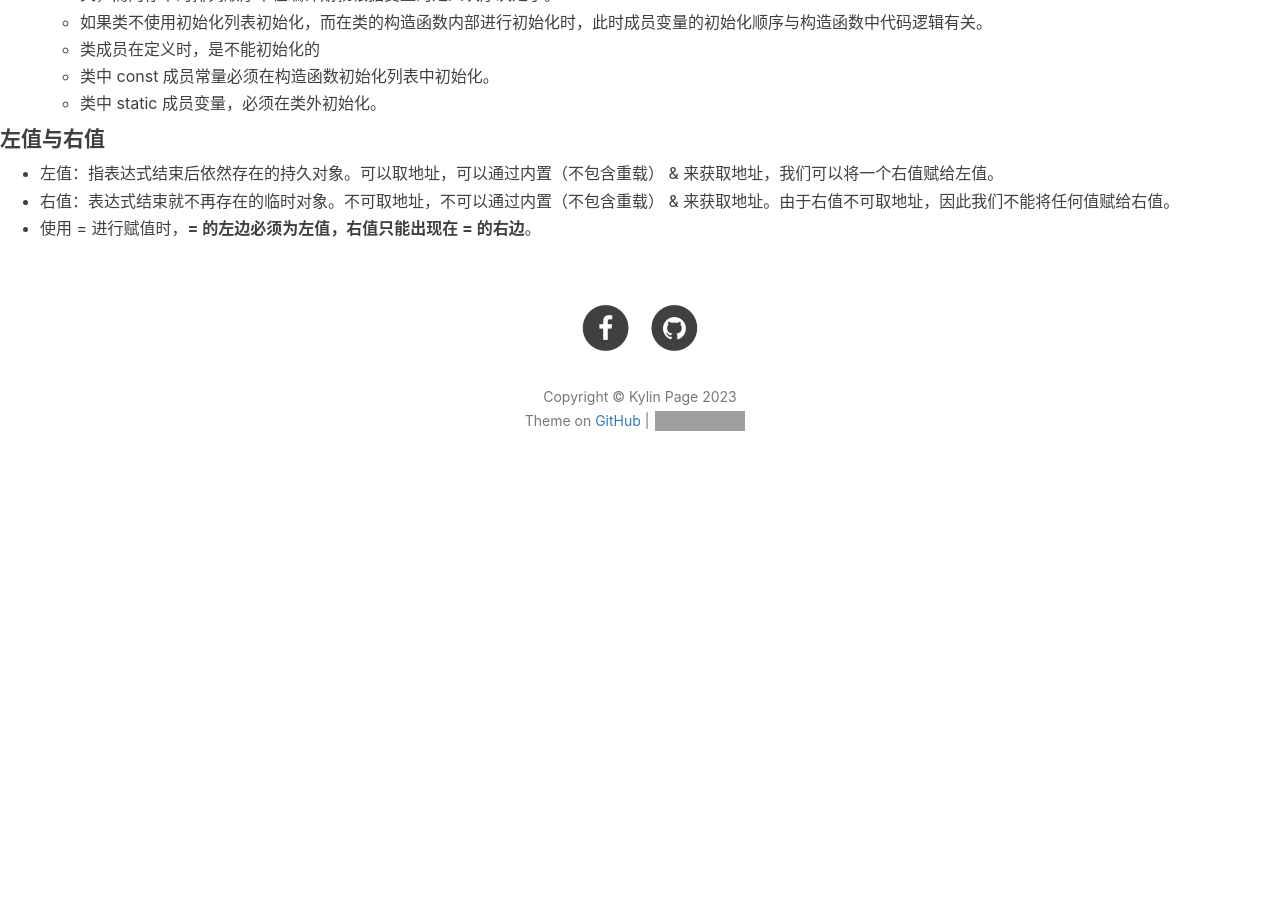
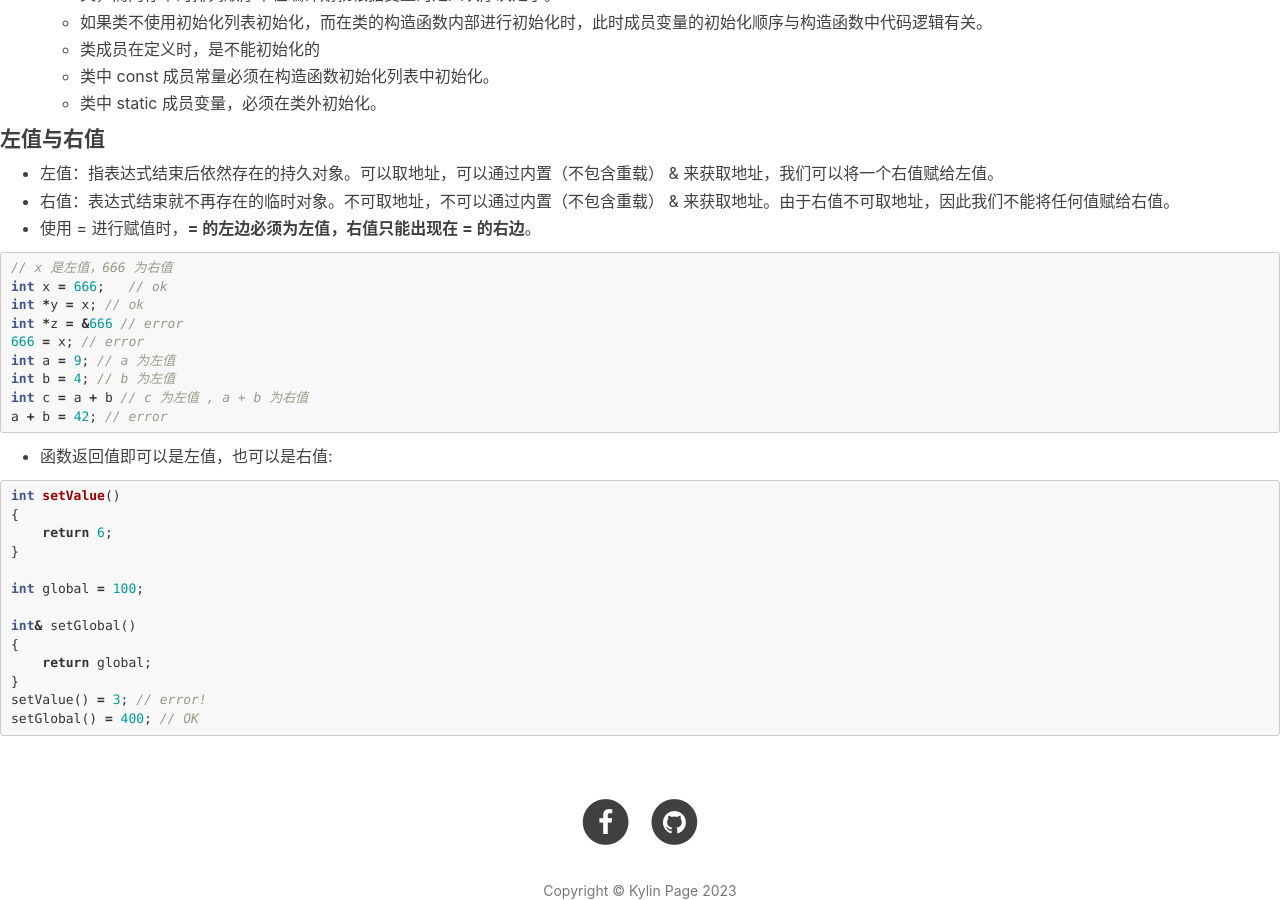
Before and after one commit to KylinC/KylinC.github.io, a Jekyll site: the page built from _posts/2023-04-13-Cpp8good.md, in a window 1280 px wide and 900 px high, scrolled down 4338 px. Built offline with Jekyll 4.4.1, drawn with Linux system fonts in a browser that asks for light colours; nearby versions of some CDN libraries; our own code applies the rules of GitHub Pages for plain Markdown files; comment, search, counter and statistics services are not loaded; before the commit the page ends 4863 px from its top, so only the background shows below that; grey boxes are pictures that could not be loaded.

Commit message:
branch from dorm

````diff
--- a/_posts/2023-04-13-Cpp8good.md
+++ b/_posts/2023-04-13-Cpp8good.md
@@ -206,3 +206,33 @@ Test()
 - 左值：指表达式结束后依然存在的持久对象。可以取地址，可以通过内置（不包含重载） & 来获取地址，我们可以将一个右值赋给左值。
 - 右值：表达式结束就不再存在的临时对象。不可取地址，不可以通过内置（不包含重载） & 来获取地址。由于右值不可取地址，因此我们不能将任何值赋给右值。
 - 使用 = 进行赋值时，**= 的左边必须为左值，右值只能出现在 = 的右边**。
+
+```c++
+// x 是左值，666 为右值
+int x = 666;   // ok
+int *y = x; // ok
+int *z = &666 // error
+666 = x; // error
+int a = 9; // a 为左值
+int b = 4; // b 为左值
+int c = a + b // c 为左值 , a + b 为右值
+a + b = 42; // error
+```
+
+- 函数返回值即可以是左值，也可以是右值:
+
+```c++
+int setValue()
+{
+    return 6;
+}
+
+int global = 100;
+
+int& setGlobal()
+{
+    return global;
+}
+setValue() = 3; // error!
+setGlobal() = 400; // OK
+```
````
